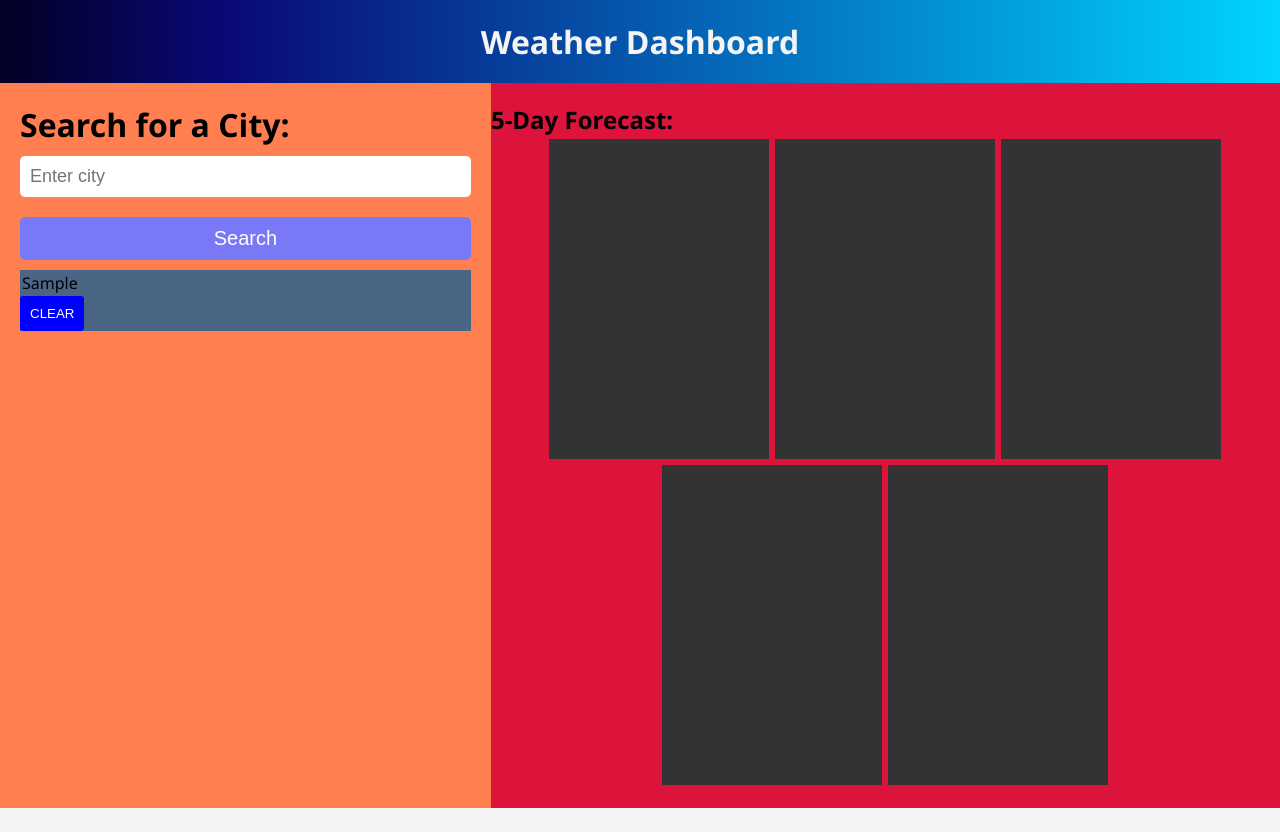
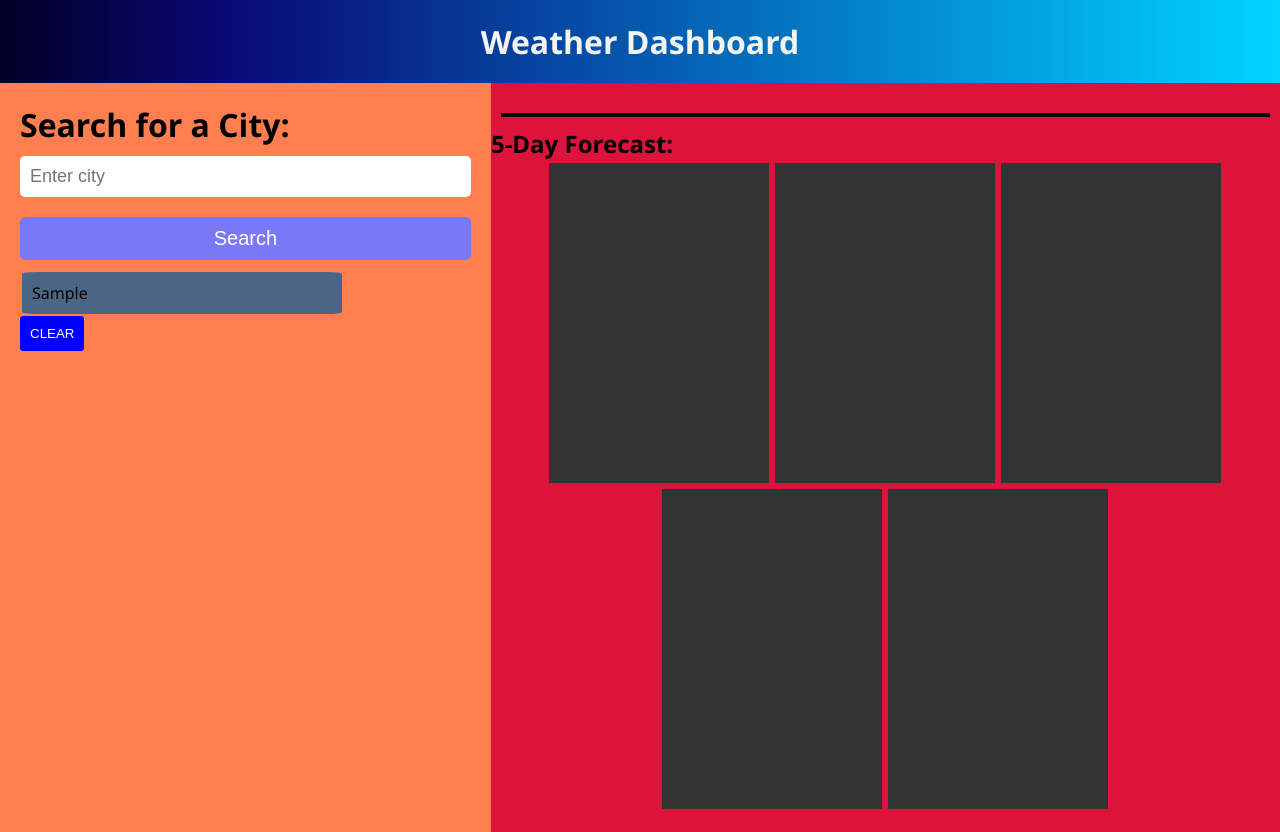
Before and after one commit to neksebo/weather-dashboard, a plain HTML site: page index.html in a window 1280 px wide. Both pictures are taken after typing "Sample" into the empty fields and a click on the input "Search". Before the commit the page ends 808 px from the top, so only its background shows below. Drawn offline with nearby package versions, Linux system fonts and the light colour scheme; no server answers.

Commit message:
weather dashboard

```diff
--- a/assets/css/style.css
+++ b/assets/css/style.css
@@ -72,10 +72,12 @@ header {
   padding: 10px;
 }
 .table-box {
-  background-color: #4b6584;
+  /* background-color: #4b6584; */
 }
 tr {
   margin: 5px;
+  background-color: #4b6584;
+  width: 100%;
 }
 #clr-btn {
   padding: 10px;
@@ -84,3 +86,14 @@ tr {
   border: none;
   color: white;
 }
+#city-container {
+  padding: 0 20px;
+  margin: 10px;
+  border: 2px black solid;
+}
+td {
+  margin-bottom: 10px;
+  width: 300px;
+  padding: 10px;
+  border-radius: 5%;
+}
```
